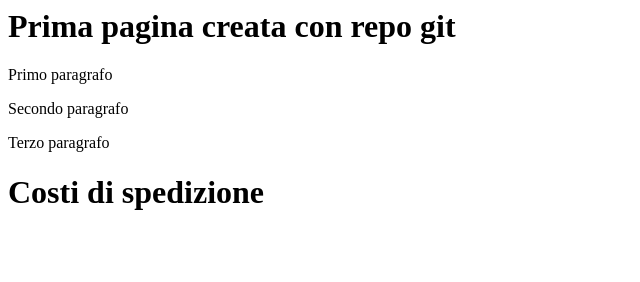
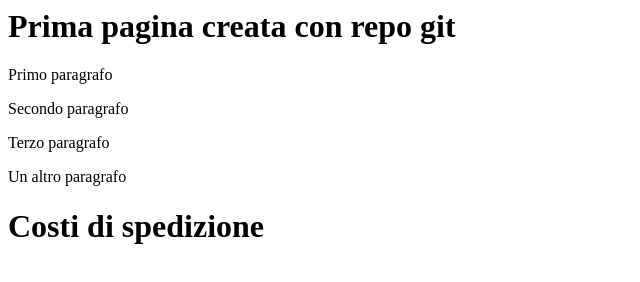
Before and after one commit to botteonriccardo/git-test-iot, a plain HTML site: page index.html in a window 1280 px wide. Shown: the whole page, without its empty margins (0-640 px from the left). Drawn offline with Linux system fonts and the light colour scheme.

Commit message:
Update index.html

```diff
--- a/index.html
+++ b/index.html
@@ -4,6 +4,7 @@
 		<p>Primo paragrafo</p>
 		<p>Secondo paragrafo</p>
 		<p>Terzo paragrafo</p>
+		<p>Un altro paragrafo</p>
 		<h1>Costi di spedizione</h1>
 	</body>
 </html>
```
